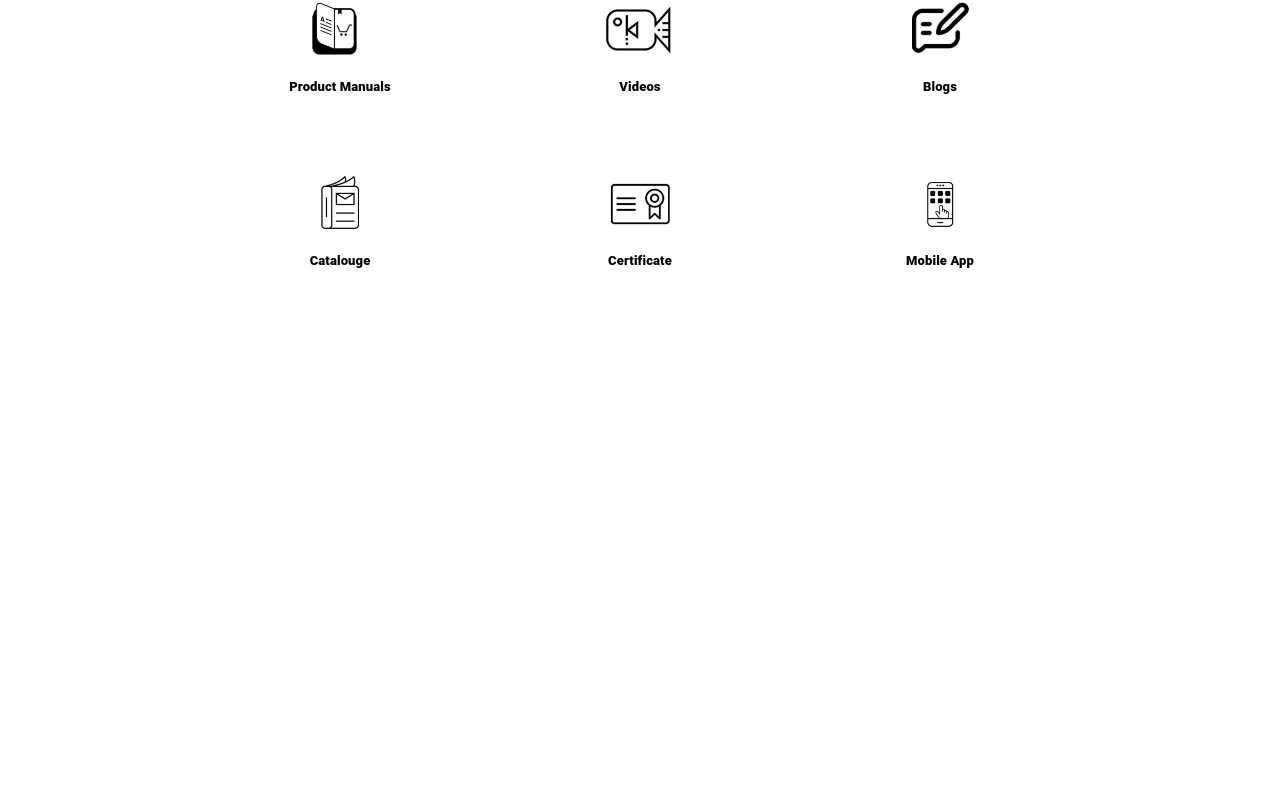
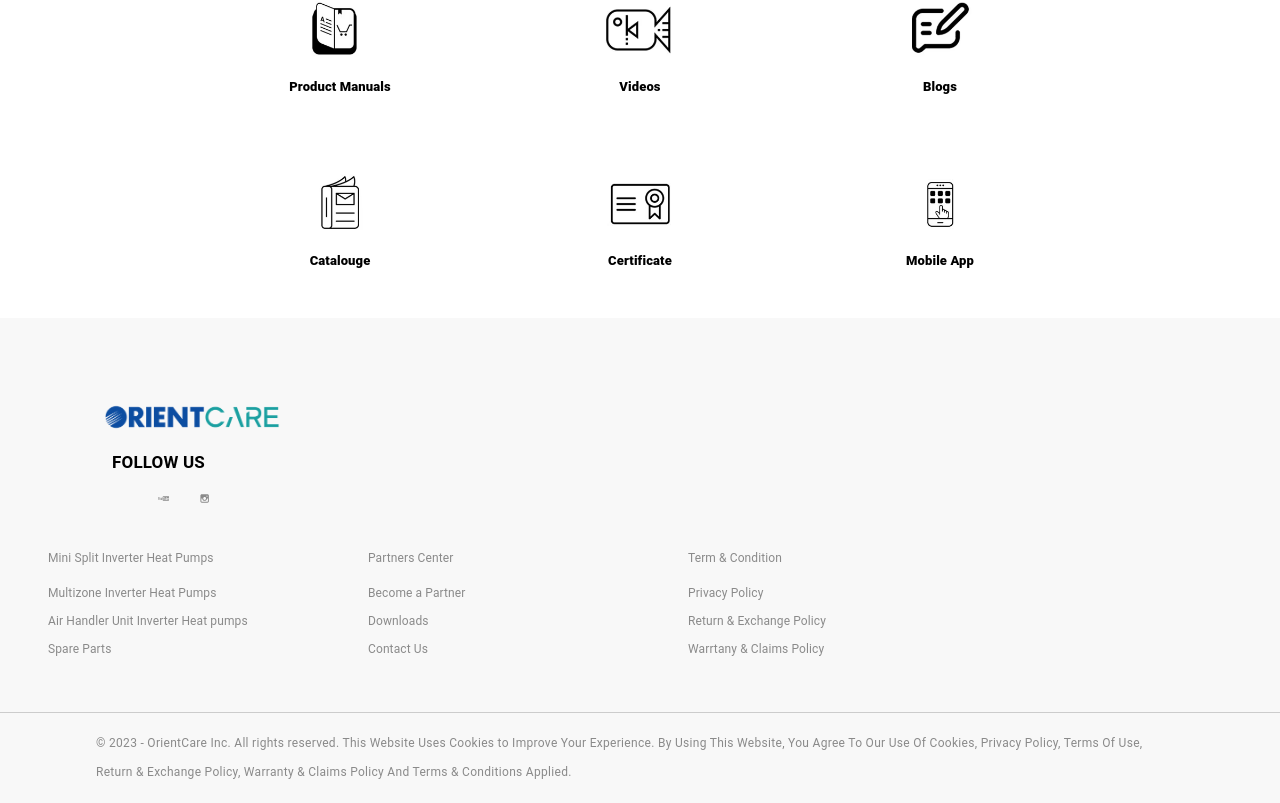
Before and after one commit to adnan1naeem/OrientCare, a React (Create React App) app: page /downloads in a window 1280 px wide. Shown: the part 298-1101 px from the top of the page. Before the commit the page ends 800 px from the top, so only its background shows below. Built offline with nearby package versions, Linux system fonts and the light colour scheme; some icons are missing.

Commit message:
feature/update download

```diff
--- a/src/App.js
+++ b/src/App.js
@@ -2,7 +2,7 @@ import React from 'react';
 import { BrowserRouter as Router, Route, Routes } from 'react-router-dom';
 import Navbar from './Header/header';
 import Downloads from './Downloads';
-// import AboutUs from './Aboutus';
+import AboutUs from './Aboutus';
 import ContactUs from './ContactUs';
 import './App.css';
 import ProductManuals from './Downloads/Pages/product-manuals';
@@ -33,7 +33,7 @@ const App = () => {
         <Navbar />
         <Routes>
           <Route path="/" exact element={<Home />} />
-          <Route exact path="/about" element={<Home />} />
+          <Route exact path="/about" element={<AboutUs />} />
           <Route path="/products" element={<Products />} />
           <Route path="/BecomeaPartner" element={<BecomeaPartner />} />
           <Route path="/warranty" element={<Warranty />} />
--- a/src/Downloads/Pages/catalogue/index.js
+++ b/src/Downloads/Pages/catalogue/index.js
@@ -5,6 +5,7 @@ import { useLocation } from 'react-router-dom';
 import pdf from './../../../Assets/pdf/Mini_Splits_Inverter_Heat_Pump.pdf'
 import catalogueImage from './../../../Assets/Catalogue.webp'
 import logo from './../../../Assets/care-logo.png';
+import Footer from '../../../Footer/index';
 
 const Catalogue = () => {
   const location = useLocation();
@@ -15,6 +16,8 @@ const Catalogue = () => {
   ];
 
   return (
+    <>
+
       <div className='container'>
         <div className="header">
           <img className='img' src={logo} alt="Logo" />
@@ -34,7 +37,10 @@ const Catalogue = () => {
             </div>
           ))}
         </div>
+
       </div>
+      <Footer />
+    </>
   );
 };
 
--- a/src/Downloads/Pages/certifications/index.js
+++ b/src/Downloads/Pages/certifications/index.js
@@ -10,6 +10,7 @@ import { useLocation } from 'react-router-dom';
 import logo from './../../../Assets/care-logo.png';
 import ahriCertified from './../../../Assets/ahri-certified.webp';
 import culusCertified from './../../../Assets/culus-certified.webp';
+import Footer from '../../../Footer/index';
 
 const Certifications = () => {
   const location = useLocation();
@@ -33,6 +34,8 @@ const Certifications = () => {
   }
 
   return (
+    <>
+
       <div className='container'>
         <div className="header">
           <img className='img' src={logo} alt="Logo" />
@@ -78,7 +81,10 @@ const Certifications = () => {
               ))}
             </>}
         </div>
+
       </div>
+      <Footer />
+    </>
   );
 };
 
--- a/src/Downloads/Pages/mobile-app/index.js
+++ b/src/Downloads/Pages/mobile-app/index.js
@@ -5,17 +5,20 @@ import { useLocation } from 'react-router-dom';
 import playstore from './../../../Assets/play.webp'
 import appstore from './../../../Assets/App.webp'
 import logo from './../../../Assets/care-logo.png';
+import Footer from '../../../Footer/index';
 
 const MobileApp = () => {
   const location = useLocation();
   const item = location.state;
 
   const Images = [
-    { image: playstore , link:"https://play.google.com/store/apps/details?id=com.midea.aircondition&hl=en&gl=US"},
-    { image: appstore , link:"https://apps.apple.com/ca/app/nethome-plus/id1008001920"}
+    { image: playstore, link: "https://play.google.com/store/apps/details?id=com.midea.aircondition&hl=en&gl=US" },
+    { image: appstore, link: "https://apps.apple.com/ca/app/nethome-plus/id1008001920" }
   ];
 
   return (
+    <>
+
       <div className='container'>
         <div className="header">
           <img className='img' src={logo} alt="Logo" />
@@ -35,6 +38,8 @@ const MobileApp = () => {
           ))}
         </div>
       </div>
+      <Footer />
+    </>
   );
 };
 
--- a/src/Downloads/Pages/product-manuals/index.js
+++ b/src/Downloads/Pages/product-manuals/index.js
@@ -6,6 +6,7 @@ import { ImageText } from '../../components/image-text';
 import './style.css';
 import { useLocation } from 'react-router-dom';
 import logo from './../../../Assets/care-logo.png';
+import Footer from '../../../Footer/index';
 
 const ProductManuals = () => {
   const location = useLocation();
@@ -18,6 +19,9 @@ const ProductManuals = () => {
   ];
 
   return (
+    <>
+
+
       <div className='container'>
         <div className="header">
           <img className='img' src={logo} alt="Logo" />
@@ -37,7 +41,10 @@ const ProductManuals = () => {
             </div>
           ))}
         </div>
+
       </div>
+      <Footer />
+    </>
   );
 };
 
--- a/src/Downloads/Pages/videos/index.js
+++ b/src/Downloads/Pages/videos/index.js
@@ -3,6 +3,8 @@ import { ImageText } from '../../components/image-text';
 import './style.css';
 import { useLocation } from 'react-router-dom';
 import videoBanner from './../../../Assets/videoBanner.webp';
+import Footer from '../../../Footer/index';
+
 
 const Videos = () => {
   const location = useLocation();
@@ -37,6 +39,7 @@ const Videos = () => {
           </a>
         </div>
       </div>
+      <Footer />
     </div>
   );
 };
--- a/src/Downloads/index.js
+++ b/src/Downloads/index.js
@@ -9,6 +9,7 @@ import mobile from "./../Assets/mobile-app.png";
 import logo from "./../Assets/care-logo.png";
 import { useNavigate } from "react-router-dom";
 import { ImageText } from "./components/image-text";
+import Footer from '../Footer/index'
 
 const products = [
   { id: 1, name: "Product Manuals", image: product },
@@ -19,28 +20,28 @@ const products = [
   { id: 6, name: "Mobile App", image: mobile },
 ];
 
-const Index = ({}) => {
+const Index = ({ }) => {
   const navigate = useNavigate();
 
   const hanldeNextClick = (product) => {
-    if(product?.id === 1){
-      navigate('/productManuals',{state: product})
+    if (product?.id === 1) {
+      navigate('/productManuals', { state: product })
       return;
     }
-    if(product?.id === 2){
-      navigate('/videos',{state: product})
+    if (product?.id === 2) {
+      navigate('/videos', { state: product })
       return;
     }
-    if(product?.id === 4){
-      navigate('/catalogue',{state: product})
+    if (product?.id === 4) {
+      navigate('/catalogue', { state: product })
       return;
     }
-    if(product?.id === 5){
-      navigate('/certifications',{state: product})
+    if (product?.id === 5) {
+      navigate('/certifications', { state: product })
       return;
     }
-    if(product?.id === 6){
-      navigate('/mobileApp',{state: product})
+    if (product?.id === 6) {
+      navigate('/mobileApp', { state: product })
       return;
     }
   }
@@ -54,10 +55,11 @@ const Index = ({}) => {
       <div className="grid-container">
         {products.map((product) => (
           <div key={product.id} className="grid-item" onClick={() => hanldeNextClick(product)}>
-            <ImageText image={product?.image} text={product?.name}/>
+            <ImageText image={product?.image} text={product?.name} />
           </div>
         ))}
       </div>
+      <Footer />
     </div>
   );
 };
--- a/src/Footer/index.js
+++ b/src/Footer/index.js
@@ -8,11 +8,12 @@ function Footer() {
         <Box sx={{ background: "#F8F8F8", paddingTop: "3rem", marginTop: "2%" }}>
             <Box
                 sx={{
+                    display: "flex",
                     gap: "2%",
                     flexWrap: "wrap",
                 }}>
                 <FooterLogoCard />
-                <Box sx={{ display: "flex", flexWrap: "wrap", justifyContent: "center"}}>
+                <Box sx={{ display: "flex", flexWrap: "wrap", justifyContent: "center", }}>
                     <FooterCard
                         text1="Mini Split Inverter Heat Pumps"
                         text2="Multizone Inverter Heat Pumps"
--- a/src/Header/header.js
+++ b/src/Header/header.js
@@ -51,12 +51,12 @@ function NavBar() {
       ],
     },
     {
-      warrantyKey: "warranty",
+      warrantyKey: "miniSplit",
       warrantyNamme: "Multi-Zone Inverter Heat Pumps",
       warrantyList: [{ name: "Multi Zone OutDoor", key: "outdoor" }],
     },
     {
-      warrantyKey: "warranty",
+      warrantyKey: "",
       warrantyNamme: "Air Handler Unit Inverter Heat Pumps",
       warrantyList: [
         { name: "Air Handler InDoor", key: "indoor" },
```
Lines whose indentation alone changed are shown as unchanged.
